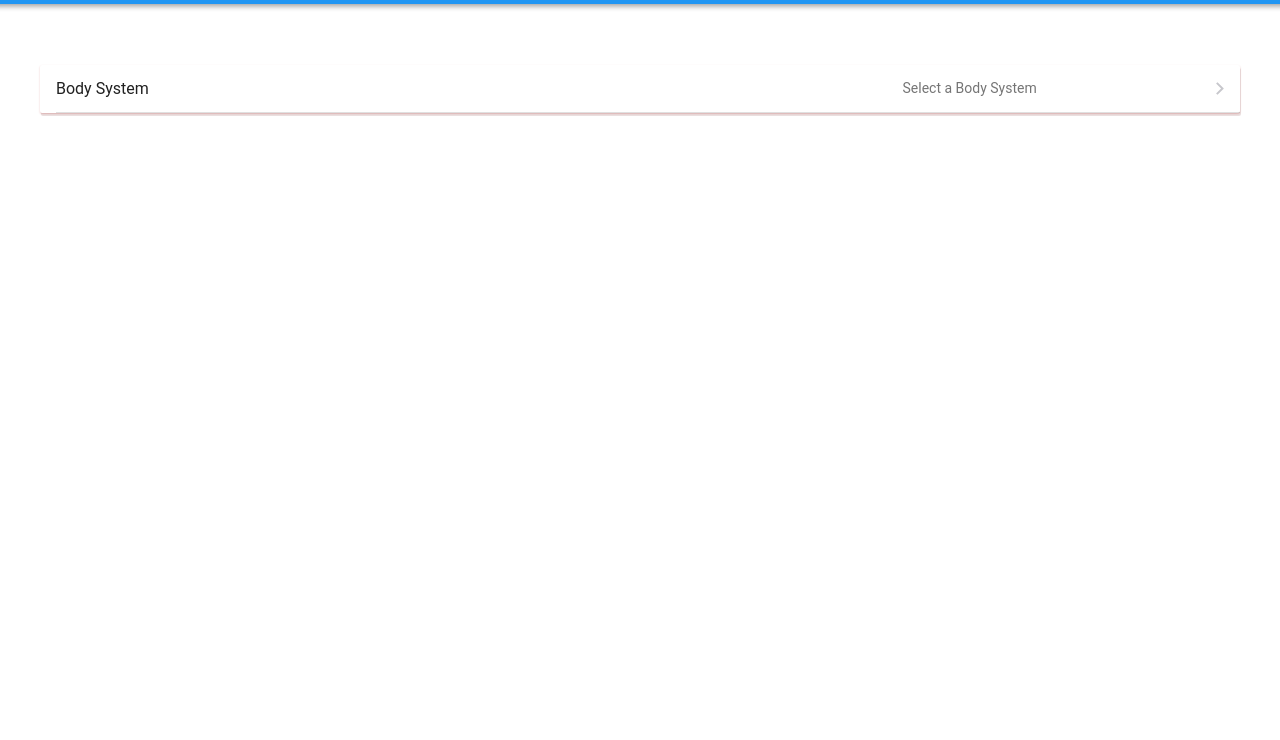
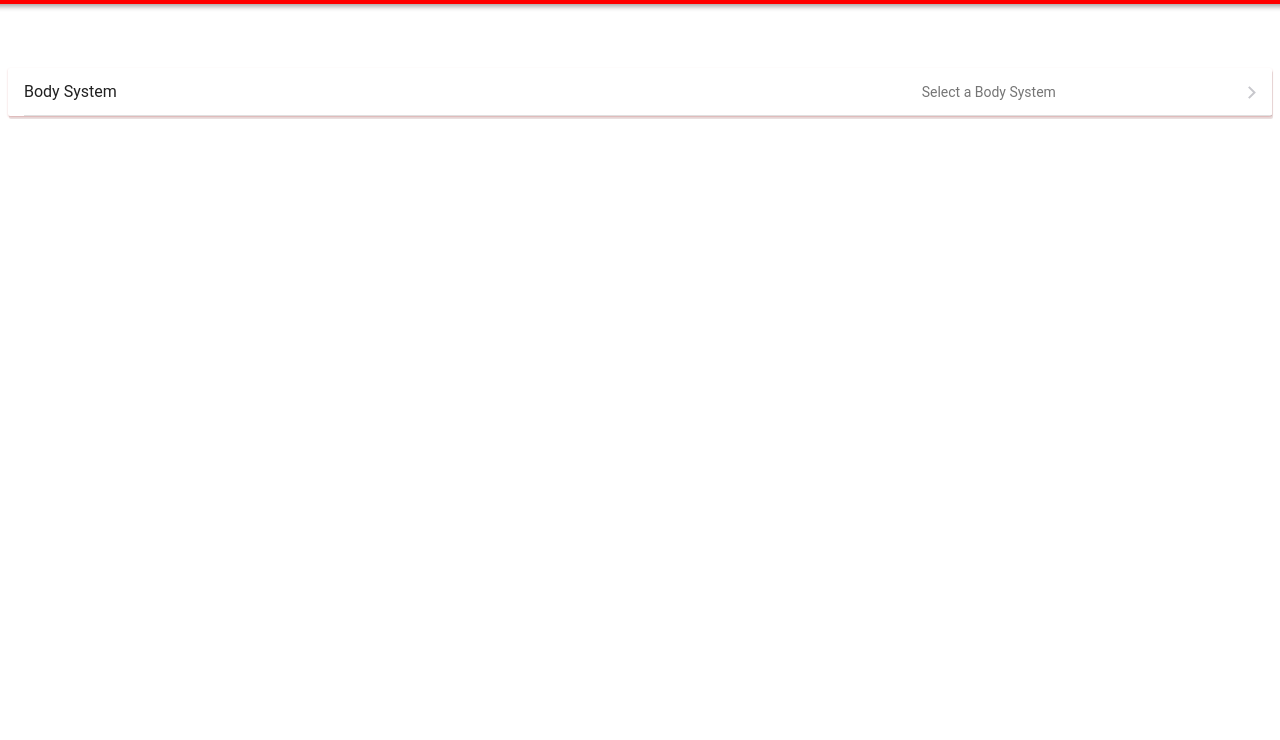
Before and after one commit to dmeeks91/TravelTriage, a plain HTML site: page TESTindex.html.html in a window 1280 px wide. Shown: the part 60-800 px from the top of the page. Drawn offline with nearby package versions, Linux system fonts and the light colour scheme; files that its build step writes are made by us from their sources; files whose address does not match are found by name.

Commit message:
another CSS change

```diff
--- a/assets/css/smartSelect.css
+++ b/assets/css/smartSelect.css
@@ -1,4 +1,3 @@
-    text-align: center !important;
 .navbar{
     background: red !important;
 }
@@ -33,11 +32,6 @@
     padding-left: 3%;
 }
 
-#bSHolder{
-    width: 95%;
-    margin: auto;
-}
-
 .accordion-item-content .card{
     width: 90%;
     margin: auto;
```
